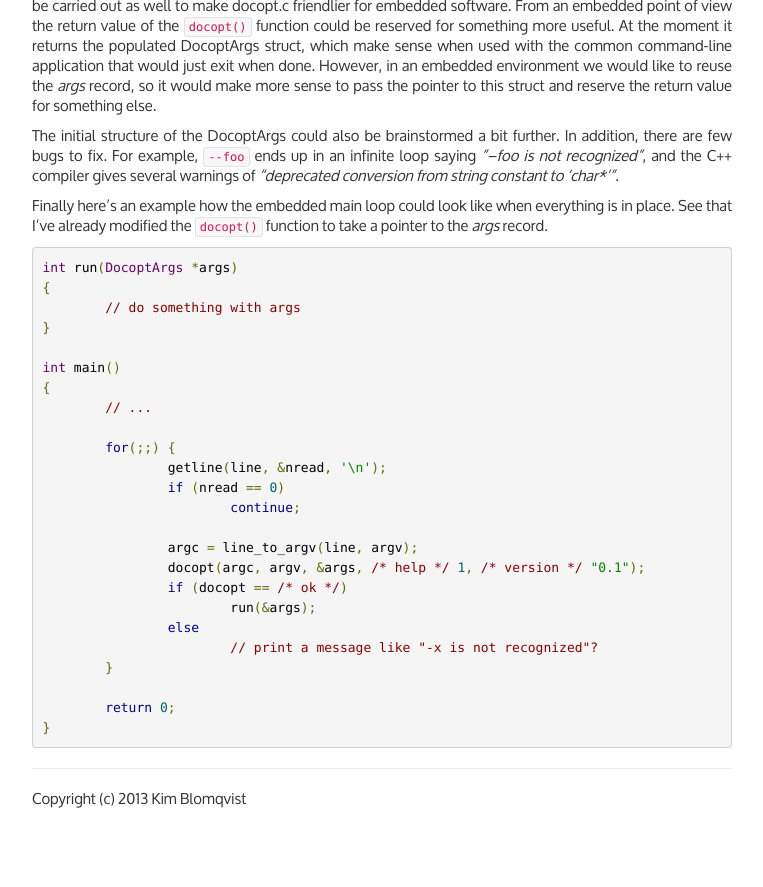
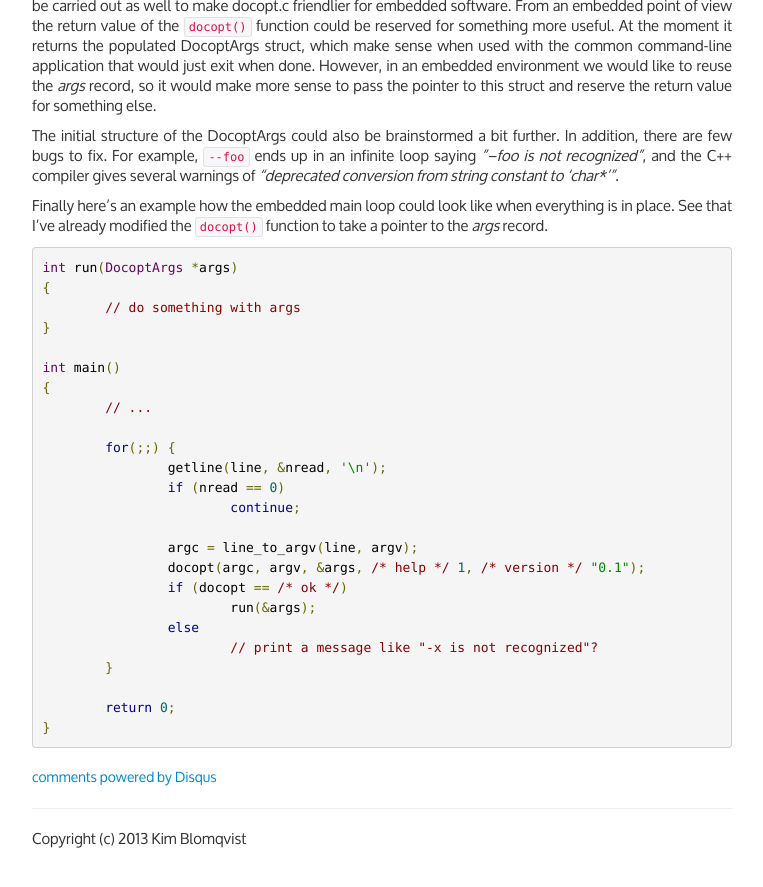
Before and after one commit to kblomqvist/kblomqvist.github.com, a Jekyll site: the page built from _posts/2013-03-21-creating-beatiful-command-line-interfaces-for-embedded-systems-part1.md, in a window 1280 px wide and 900 px high, scrolled down 3239 px. Shown: the top 887 px of the window, without its empty margins (258-1021 px from the left). Built offline with Jekyll 4.4.1, drawn with Linux system fonts in a browser that asks for light colours; Markdown is read by kramdown in place of the engine named in the settings; comment, search, counter and statistics services are not loaded; before the commit the page ends 4099 px from its top, so only the background shows below that.

Commit message:
Update post-article.html

```diff
--- a/_includes/post-article.html
+++ b/_includes/post-article.html
@@ -21,4 +21,6 @@
 	</header>
 
 	<section class="entry-content">{{ content }}</section>
+
+	<footer>{% include disqus.html %}</footer>
 </article>
```
